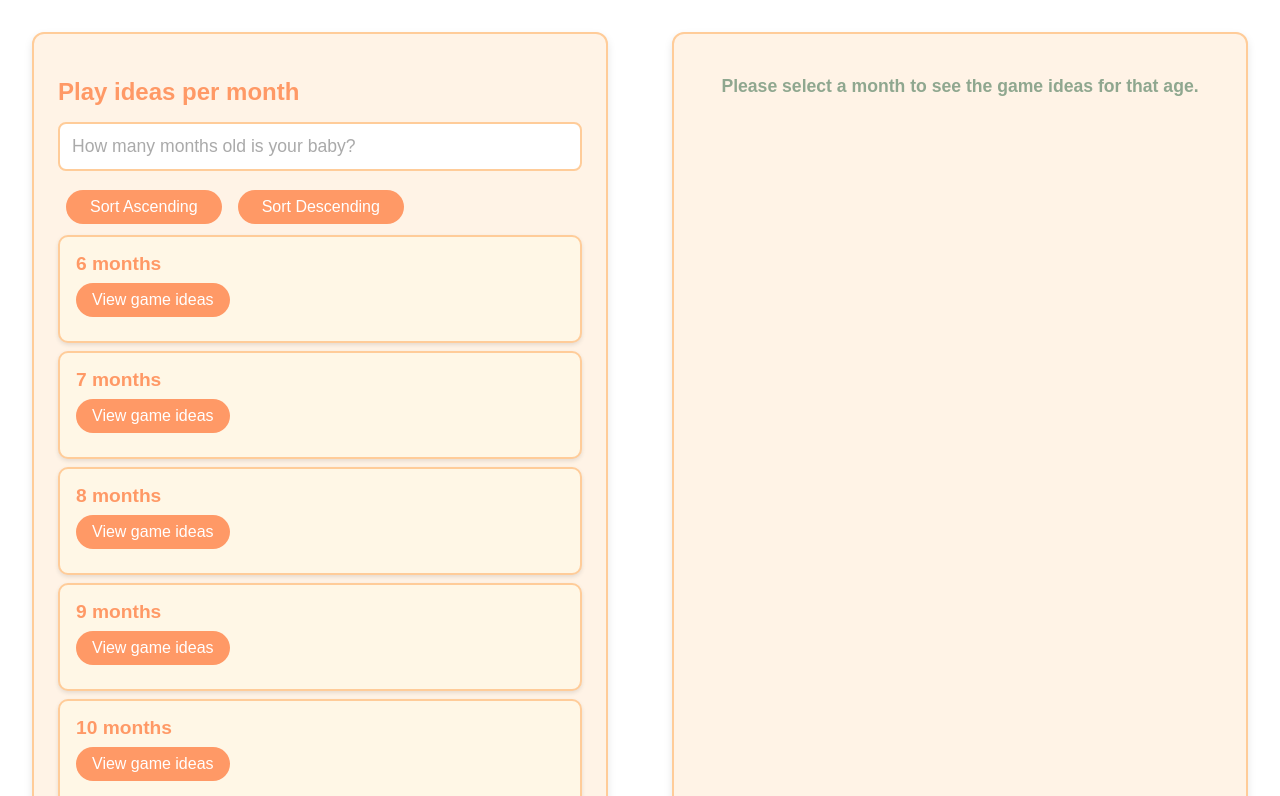
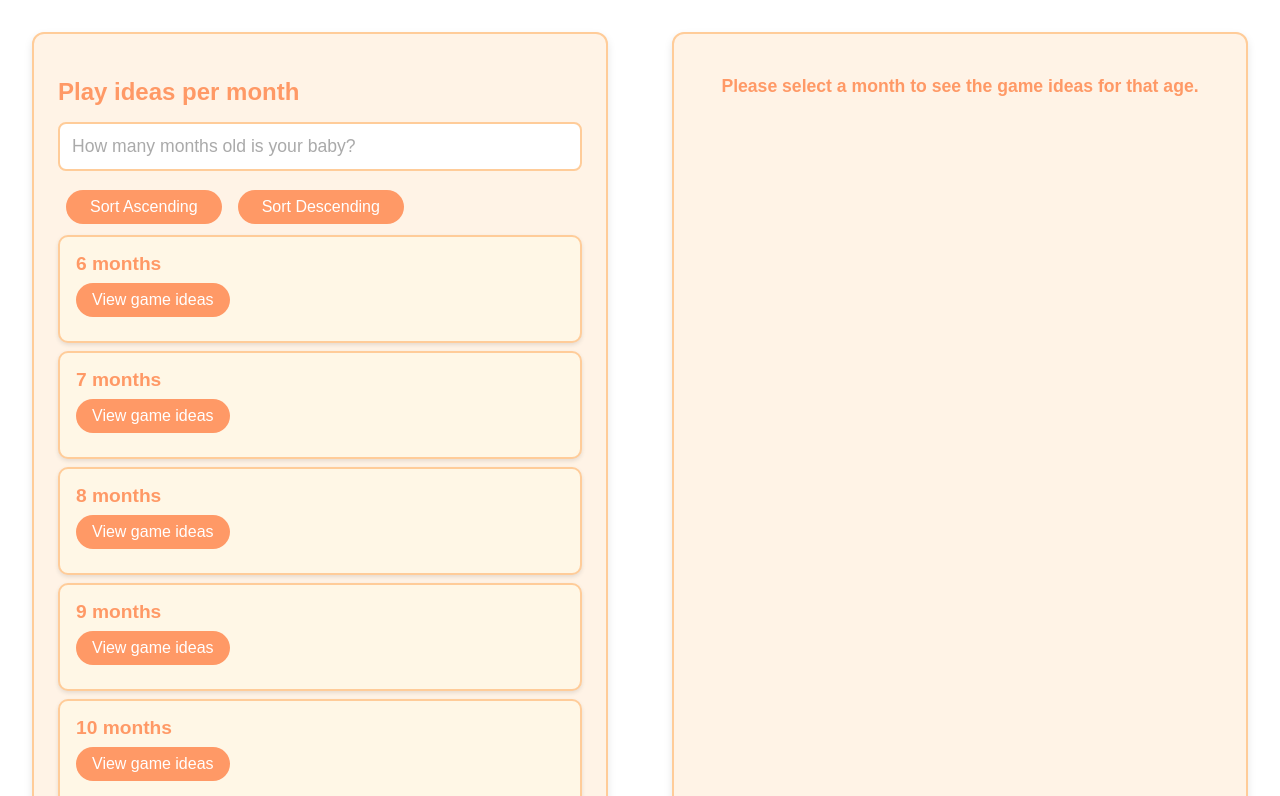
Before and after one commit to Annak506/VueAppLists, a Vue app: page / in a window 1280 px wide. Shown: the top 796 px of the page. Built offline with nearby package versions, Linux system fonts and the light colour scheme.

Commit message:
colour change h3

```diff
--- a/src/components/projects/ProjectsList.vue
+++ b/src/components/projects/ProjectsList.vue
@@ -50,7 +50,7 @@ h2 {
 }
 
 h3 {
-  color: #8fa78f;
+  color: #ff9966;
   font-size: 1.1rem;
   text-align: center;
 }
```
